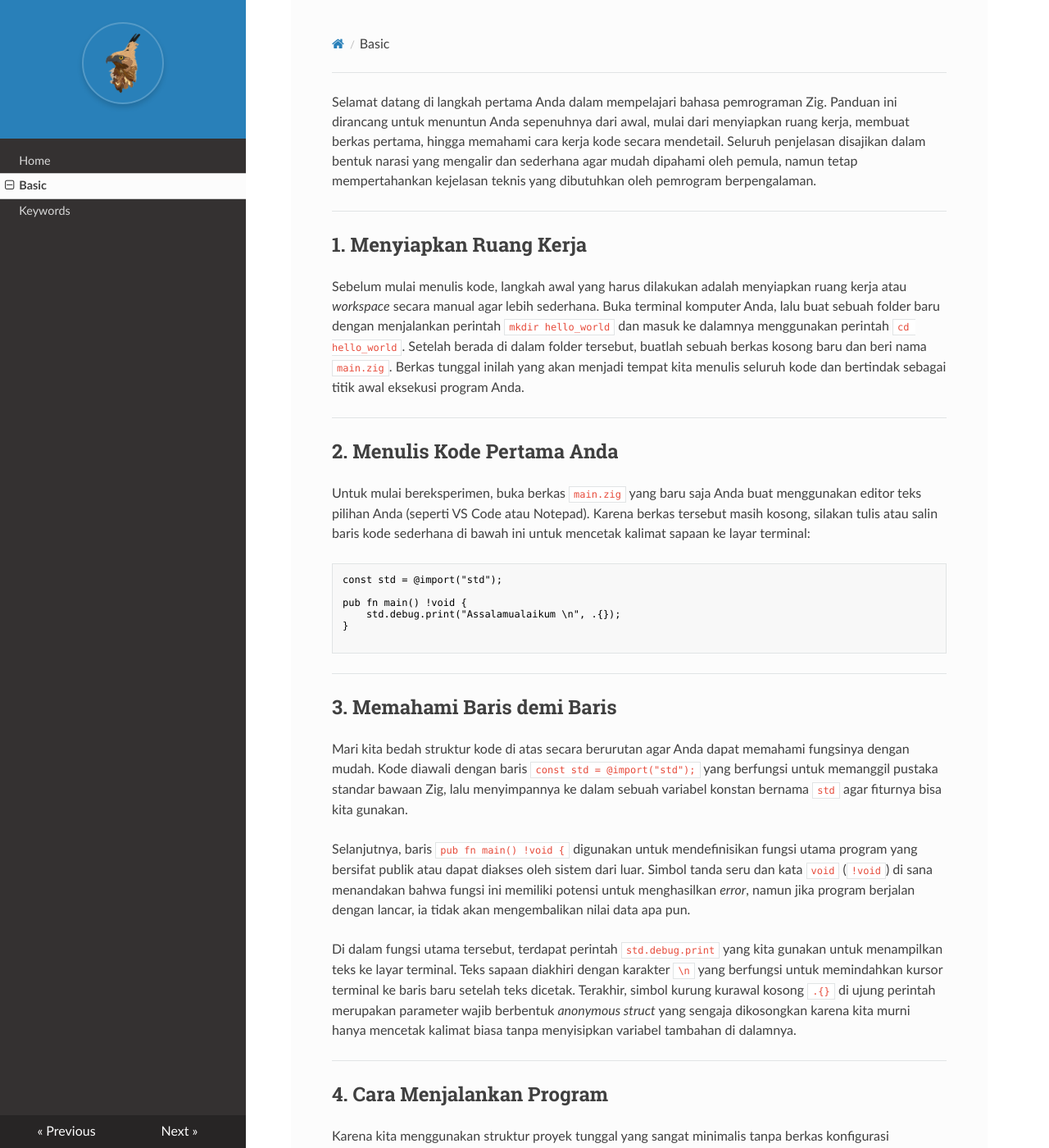
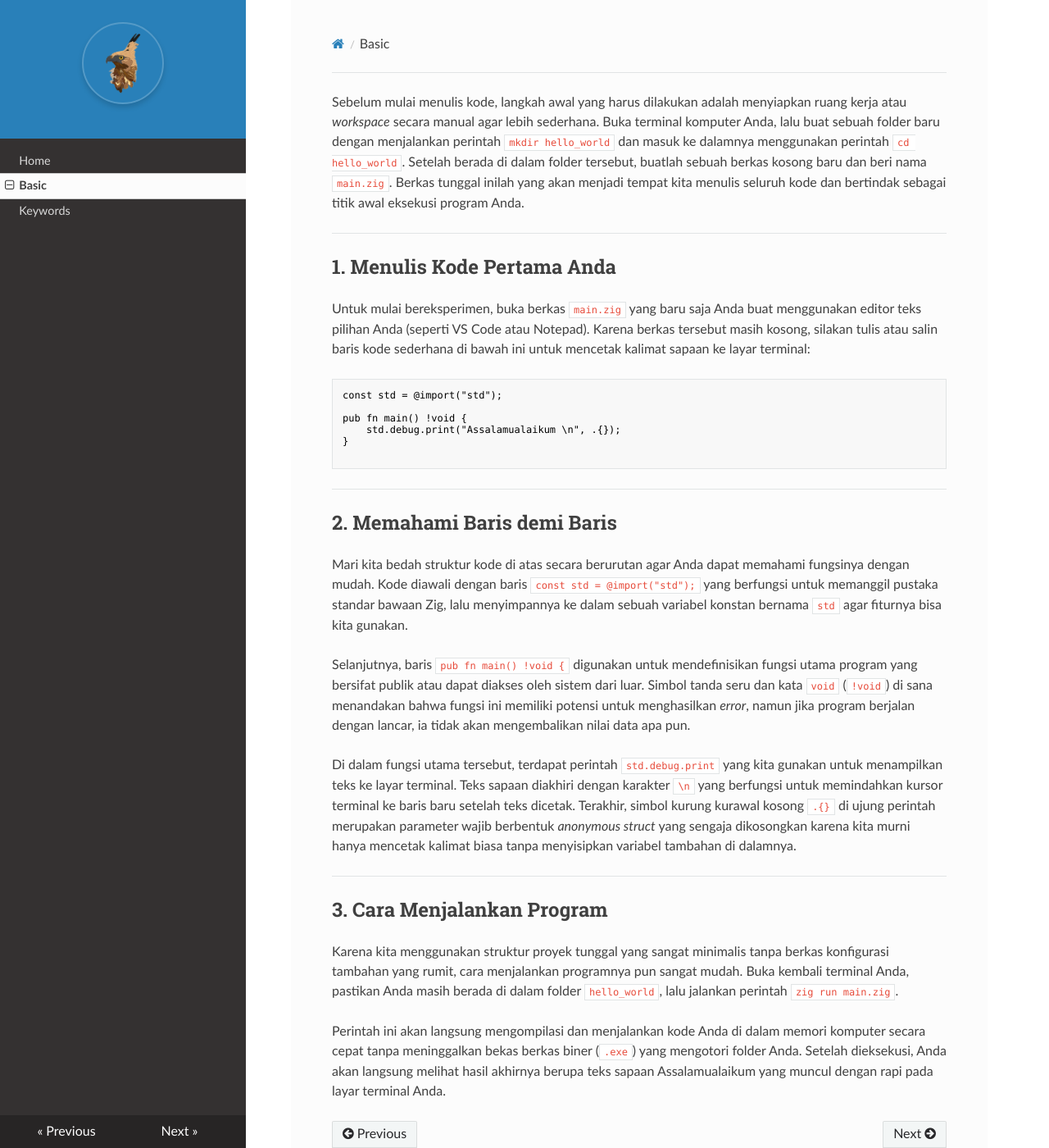
Before and after one commit to bhikantara/zig, an MkDocs documentation site: the page built from docs/basic.md, in a window 1280 px wide and 1400 px high. Shown: the whole window at 82% size. Built offline with MkDocs 1.6.1, drawn with Linux system fonts in a browser that asks for light colours; nearby versions of some CDN libraries.

Commit message:
update zig docs

```diff
--- a/docs/basic.md
+++ b/docs/basic.md
@@ -1,14 +1,8 @@
-Selamat datang di langkah pertama Anda dalam mempelajari bahasa pemrograman Zig. Panduan ini dirancang untuk menuntun Anda sepenuhnya dari awal, mulai dari menyiapkan ruang kerja, membuat berkas pertama, hingga memahami cara kerja kode secara mendetail. Seluruh penjelasan disajikan dalam bentuk narasi yang mengalir dan sederhana agar mudah dipahami oleh pemula, namun tetap mempertahankan kejelasan teknis yang dibutuhkan oleh pemrogram berpengalaman.
-
----
-
-## 1. Menyiapkan Ruang Kerja
-
 Sebelum mulai menulis kode, langkah awal yang harus dilakukan adalah menyiapkan ruang kerja atau *workspace* secara manual agar lebih sederhana. Buka terminal komputer Anda, lalu buat sebuah folder baru dengan menjalankan perintah `mkdir hello_world` dan masuk ke dalamnya menggunakan perintah `cd hello_world`. Setelah berada di dalam folder tersebut, buatlah sebuah berkas kosong baru dan beri nama `main.zig`. Berkas tunggal inilah yang akan menjadi tempat kita menulis seluruh kode dan bertindak sebagai titik awal eksekusi program Anda.
 
 ---
 
-## 2. Menulis Kode Pertama Anda
+## 1. Menulis Kode Pertama Anda
 
 Untuk mulai bereksperimen, buka berkas `main.zig` yang baru saja Anda buat menggunakan editor teks pilihan Anda (seperti VS Code atau Notepad). Karena berkas tersebut masih kosong, silakan tulis atau salin baris kode sederhana di bawah ini untuk mencetak kalimat sapaan ke layar terminal:
 
@@ -33,7 +27,7 @@ Di dalam fungsi utama tersebut, terdapat perintah `std.debug.print` yang kita gu
 
 ---
 
-## 4. Cara Menjalankan Program
+## 3. Cara Menjalankan Program
 
 Karena kita menggunakan struktur proyek tunggal yang sangat minimalis tanpa berkas konfigurasi tambahan yang rumit, cara menjalankan programnya pun sangat mudah. Buka kembali terminal Anda, pastikan Anda masih berada di dalam folder `hello_world`, lalu jalankan perintah `zig run main.zig`.
 
```
Also changed, not shown: other parts of docs/basic.md (+1 -1 lines).
